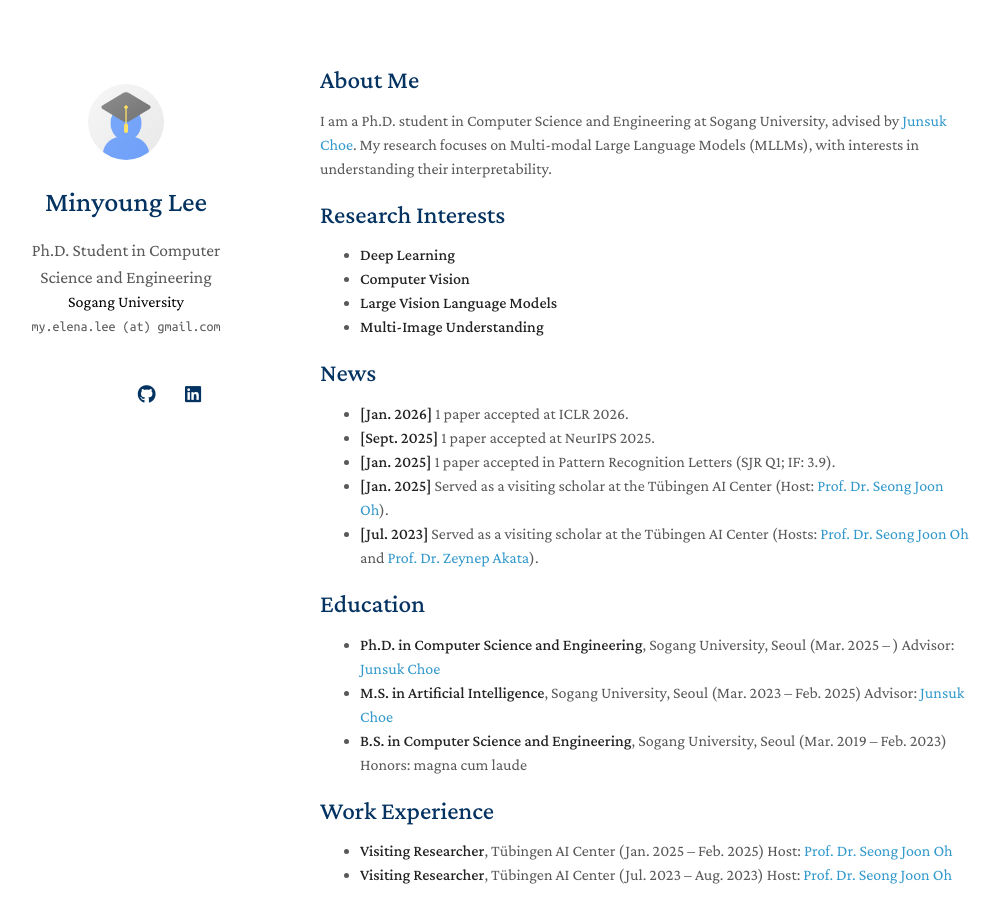
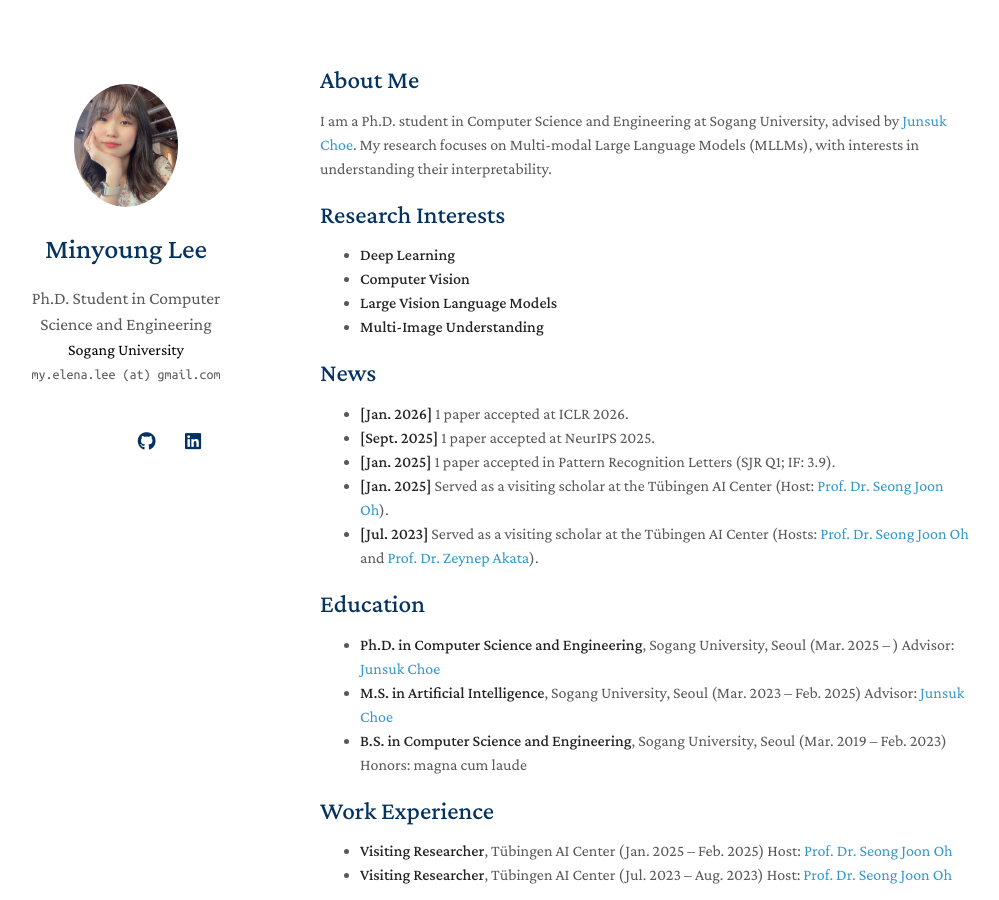
Before and after one commit to MYMY-young/MYMY-young.github.io, a Jekyll site: the page built from index.md, in a window 1280 px wide and 900 px high. Shown: the whole window, without its empty margins (150-1149 px from the left). Built offline with Jekyll 4.4.1, drawn with Linux system fonts in a browser that asks for light colours; a style sheet for code colours, icons or effects is not loaded; our own code applies the rules of GitHub Pages for plain Markdown files.

Commit message:
Update _config.yml

```diff
--- a/_config.yml
+++ b/_config.yml
@@ -17,7 +17,7 @@ linkedin: https://www.linkedin.com/in/MYMY-young/
 twitter:
 # Images (e.g., your profile picture and your website's favicon)
 # "favicon" and "favicon_dark" are used for the light and dark modes, respectively.
-avatar: ./assets/img/avatar.png
+avatar: ./assets/img/minyoung.png
 favicon: ./assets/img/Sogang_UI_symbol.png
 favicon_dark: ./assets/img/Sogang_UI_symbol.png
 # Footnote
```
